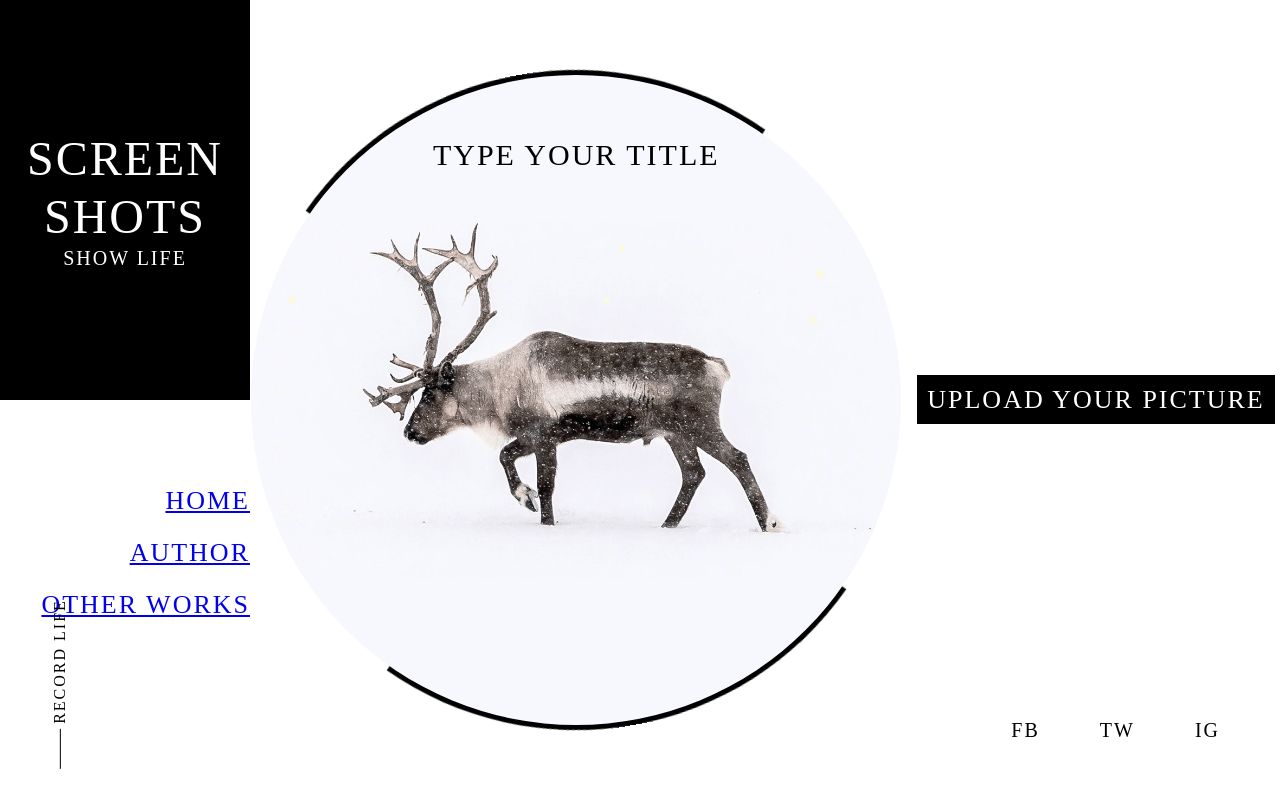
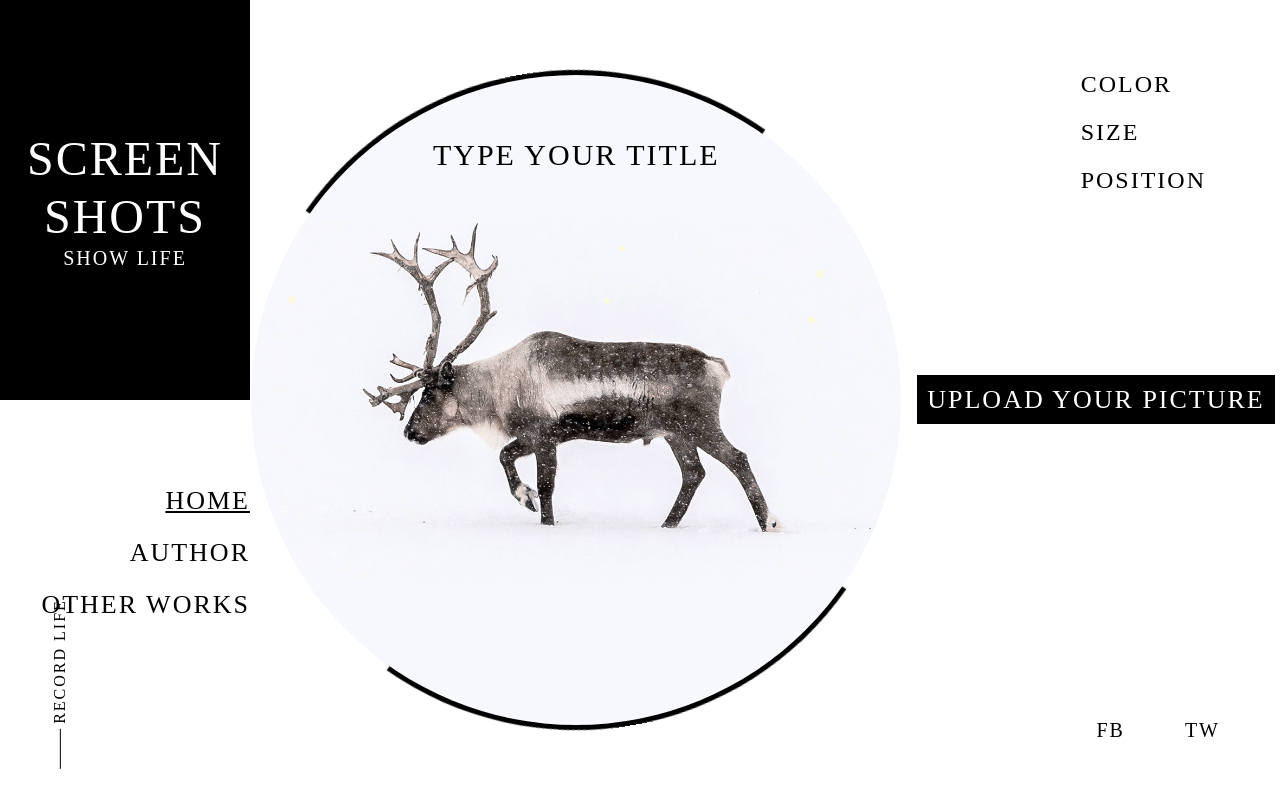
Before and after one commit to abc820219/components, a Vue app: page / in a window 1280 px wide. Built offline with nearby package versions, Linux system fonts and the light colour scheme.

Commit message:
增加調整位置顏色大小功能

```diff
--- a/src/App.vue
+++ b/src/App.vue
@@ -18,8 +18,8 @@
             </div>
             <div class="nav">
                 <router-link to="/">home</router-link>
-                <router-link to="/">author</router-link>
-                <router-link to="/">other works</router-link>
+                <a href="https://abc820219.github.io/dist/#/home" target="_blank">author</a>
+                <a>other works</a>
                 <div class="record">record life</div>
             </div>
         </div>
@@ -28,9 +28,12 @@
         </div>
         <div class="sns">
             <ul>
-                <li>fb</li>
-                <li>tw</li>
-                <li>ig</li>
+                <li>
+                    <a href="https://www.facebook.com/sharer/sharer.php?u=https://abc820219.github.io/dist/#/home">fb</a>
+                </li>
+                <li>
+                    <a href="https://twitter.com/intent/tweet?url=https://abc820219.github.io/dist/#/home&text=">tw</a>
+                </li>
             </ul>
         </div>
     </div>
@@ -113,6 +116,13 @@ export default {
     font-family: 'agency fb';
     letter-spacing: 2px;
     text-transform: uppercase;
+    a{
+        text-decoration: none;
+        color: #000;
+    }
+    .router-link-exact-active{
+          text-decoration: underline;
+    }
 }
 
 .guid {
--- a/src/views/Home.vue
+++ b/src/views/Home.vue
@@ -4,11 +4,15 @@
             <div class="shots-circle"></div>
             <div class="shots-area" ref="shotArea">
                 <div
+                    ref="titlePosition"
                     class="title"
                     @mouseenter="openInput"
                     @mouseleave="closeInput"
+                    style="top:10%"
                 >
-                    {{ title }}<br />
+                <p ref="title">
+                {{ title }}
+                </p>
                     <input
                         type="text"
                         v-model="title"
@@ -34,6 +38,29 @@
                 />
             </label>
         </div>
+        <ul class="options">
+            <li class="color">color
+                <ul class="sub">
+                    <li @click="titleColorHandler('red')">red</li>
+                    <li @click="titleColorHandler('white')">white</li>
+                    <li @click="titleColorHandler('black')">black</li>
+                </ul>
+            </li>
+            <li class="size">size
+                 <ul class="sub">
+                    <li @click="titleSizeHandler('36px')">large</li>
+                    <li @click="titleSizeHandler('30px')">medium </li>
+                    <li @click="titleSizeHandler('24px')">small</li>
+                </ul>
+            </li>
+            <li class="position">position
+                <ul class="sub">
+                    <li @click="titlePositionHandler('top')">top</li>
+                    <li @click="titlePositionHandler('middle')">middle </li>
+                    <li @click="titlePositionHandler('bottom')">bottom</li>
+                </ul>
+            </li>
+        </ul>
     </div>
 </template>
 
@@ -44,6 +71,59 @@
     justify-content: center;
     align-items: center;
     height: 100%;
+    .options{
+        position: absolute;
+        right: 60px;
+        top: 60px;
+        li{
+            position: relative;
+            line-height: 2;
+            font-size: 24px;
+            padding: 0 14px;
+            cursor: pointer;
+        }
+        > li:hover{
+            background-color: #000;
+        }
+
+        .sub{
+            cursor: pointer;
+            width: 115px;
+            display: none;
+            position: absolute;
+            left: -100%;
+            top: 0;
+            color:#fff;
+            background-color: #000;
+        }
+        .sub li:hover{
+            background-color: #fff;
+            border: 1px solid #000;
+            color: #000;
+        }
+        .color:hover{
+            background-color: #000;
+            color:#fff;
+        }
+        .color:hover .sub{
+            display: block;
+        }
+        .size:hover{
+            background-color: #000;
+            color:#fff;
+        }
+        .size:hover .sub{
+            display: block;
+        }
+        .position:hover{
+            background-color: #000;
+            color:#fff;
+        }
+        .position:hover .sub{
+            display: block;
+        }
+
+    }
     .shots-area-cover {
         position: relative;
         width: 80vh;
@@ -72,10 +152,11 @@
         bottom: -5px;
         border-radius: 50%;
         .title {
+            min-width: 100px;
+            height: 20px;
             text-align: center;
             font-size: 30px;
             position: absolute;
-            top: 10%;
             left: 50%;
             transform: translateX(-50%);
             z-index: 2;
@@ -97,7 +178,7 @@
             font-size: 20px;
             cursor: pointer;
             display: none;
-            z-index: 1;
+            z-index: 999;
         }
         &:hover:after {
             content: '';
@@ -129,6 +210,17 @@
 import html2canvas from 'html2canvas'
 export default {
     mounted() {
+        this.gsap.from(
+            '.options',
+            {
+                delay: 2,
+                opacity: 0,
+                duration: 1,
+                y: '100%',
+                ease: 'slow(0.7,0.7,0.7,0.7, false)',
+            },
+            1
+        )
         this.gsap.from(
             '.upload',
             {
@@ -169,6 +261,31 @@ export default {
     },
     name: 'Home',
     methods: {
+        titlePositionHandler(position){
+            console.log("p");
+            this.$refs.titlePosition.style.top = ""
+            this.$refs.titlePosition.style.left = ""
+            this.$refs.titlePosition.style.right = ""
+            this.$refs.titlePosition.style.bottom = ""
+            switch (position) {
+                case "top":
+                this.$refs.titlePosition.style.top = "10%"
+                break
+                case "bottom":
+                this.$refs.titlePosition.style.bottom = "10%"
+                break
+                case "middle":
+                this.$refs.titlePosition.style.top = "50%"
+                this.$refs.titlePosition.style.transform = "translate(-50%,-50%)"
+                break
+            }
+        },
+        titleSizeHandler(size){
+            this.$refs.title.style.fontSize= size
+        },
+        titleColorHandler(color){
+            this.$refs.title.style.color= color
+        },
         openInput() {
             this.$refs.typeTitle.style.display = 'block'
         },
```
